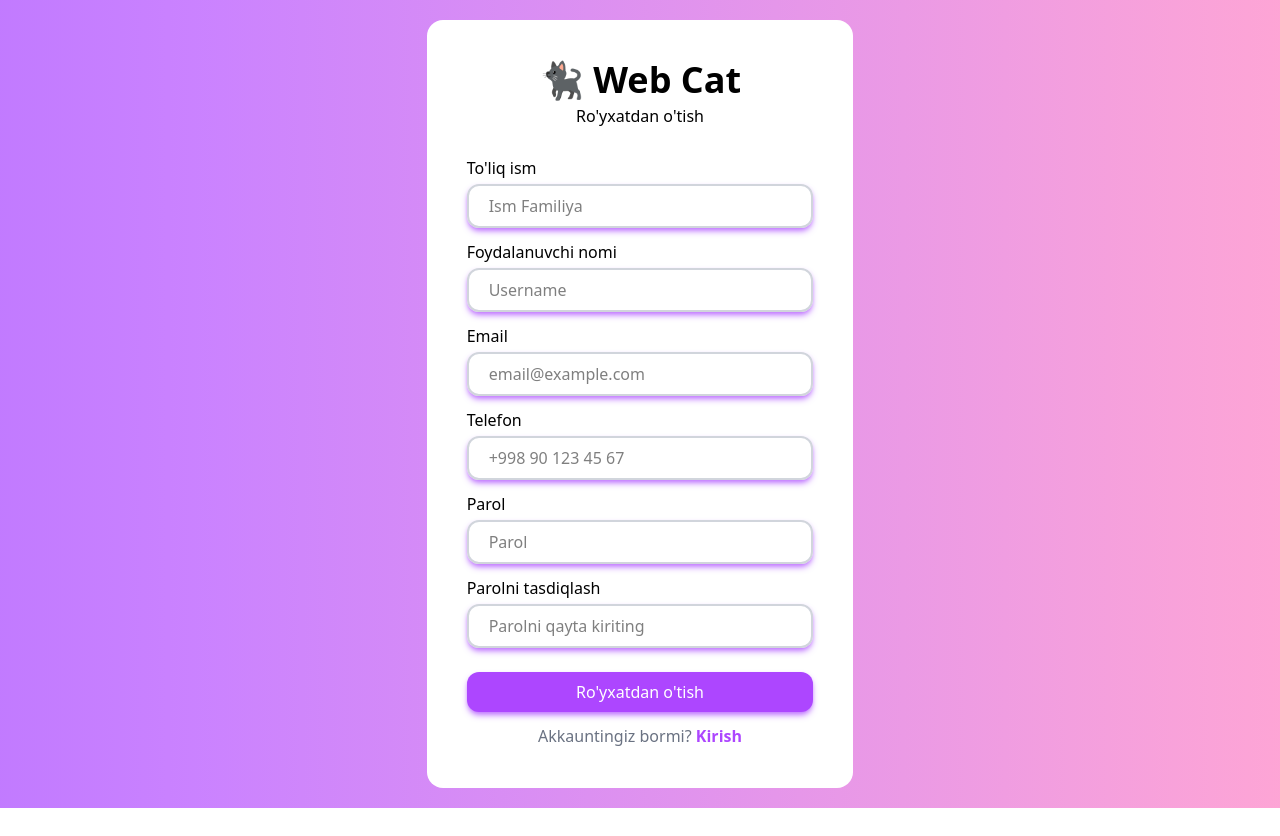
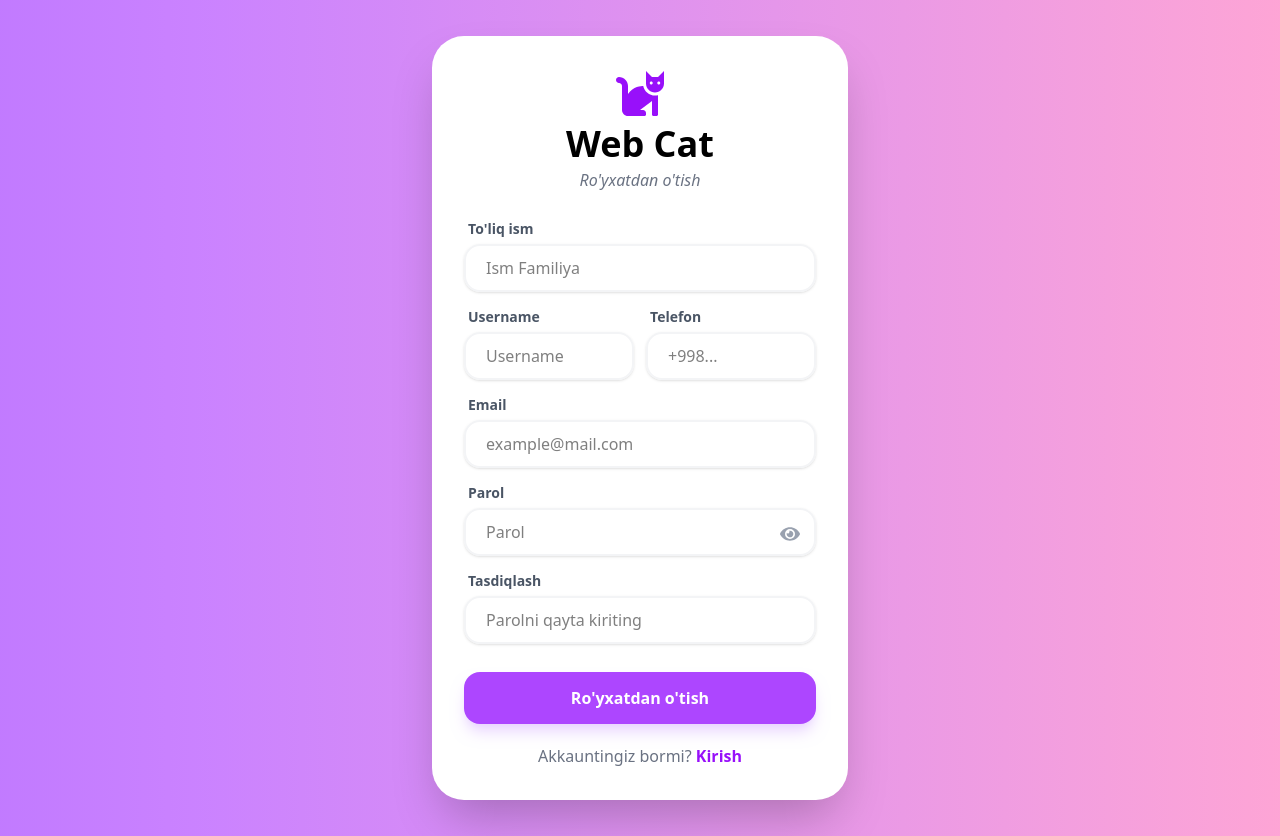
Before and after one commit to webdunyosi/webcat, a React (Vite) app: page /register in a window 1280 px wide. Before the commit the page ends 808 px from the top, so only its background shows below. Built offline with nearby package versions, Linux system fonts and the light colour scheme.

Commit message:
added send register data

```diff
--- a/src/data/users.json
+++ b/src/data/users.json
@@ -20,6 +20,13 @@
       "password": "asdfgh",
       "fullName": "Sardorbek Yuldashev",
       "role": "user"
+    },
+    {
+      "id": 4,
+      "username": "Ali",
+      "password": "*alimardoncoder001*",
+      "fullName": "Alimardon Toshpulatov",
+      "role": "user"
     }
   ]
 }
--- a/src/pages/Login.jsx
+++ b/src/pages/Login.jsx
@@ -1,17 +1,17 @@
 import { useState } from "react"
 import { Link, useNavigate } from "react-router-dom"
 import { useAuth } from "../context/AuthContext"
+import { FaEye, FaEyeSlash } from "react-icons/fa" // Ikonkalarni import qilish
 import toast from "react-hot-toast"
 
 const Login = () => {
   const [formData, setFormData] = useState({ username: "", password: "" })
+  const [showPassword, setShowPassword] = useState(false) // Parol ko'rinishini boshqarish
   const { login } = useAuth()
   const navigate = useNavigate()
 
   const handleSubmit = (e) => {
     e.preventDefault()
-
-    // Login funksiyasini chaqiramiz
     const result = login(formData.username, formData.password)
 
     if (result.success) {
@@ -28,41 +28,60 @@ const Login = () => {
         <h2 className="text-4xl text-center font-bold mb-1 text-purple-700">
           🐈‍⬛ Web Cat
         </h2>
-        <p className="text-center mb-7 text-gray-500 italic">
-          Admin paneli orqali kirish
-        </p>
+        <p className="text-center mb-7 text-gray-500 italic">Xush kelibsiz!</p>
 
         <form onSubmit={handleSubmit}>
-          <label className="text-sm font-semibold text-gray-600" htmlFor="nomi">
+          {/* Username Input */}
+          <div className="mb-4">
+            <label
+              className="text-sm font-semibold text-gray-600"
+              htmlFor="nomi"
+            >
               Foydalanuvchi nomi
             </label>
             <input
-            className="px-5 py-2 mb-4 mt-1 border-2 outline-none border-gray-200 focus:border-purple-500 w-full rounded-xl transition-all"
+              className="px-5 py-2 mt-1 border-2 outline-none border-gray-200 focus:border-purple-500 w-full rounded-xl transition-all"
               type="text"
-            placeholder="admin"
+              id="nomi"
+              placeholder="Username"
               value={formData.username}
               onChange={(e) =>
                 setFormData({ ...formData, username: e.target.value })
               }
               required
             />
+          </div>
 
+          {/* Password Input (Ko'rish/Yopish bilan) */}
+          <div className="mb-6">
             <label
               className="text-sm font-semibold text-gray-600"
               htmlFor="parol"
             >
               Parol
             </label>
+            <div className="relative flex items-center mt-1">
               <input
-            className="px-5 py-2 mb-6 mt-1 border-2 outline-none border-gray-200 focus:border-purple-500 w-full rounded-xl transition-all"
-            type="password"
-            placeholder="123"
+                className="px-5 py-2 border-2 outline-none border-gray-200 focus:border-purple-500 w-full rounded-xl transition-all"
+                type={showPassword ? "text" : "password"} // Dinamik tur
+                id="parol"
+                placeholder="Parol"
                 value={formData.password}
                 onChange={(e) =>
                   setFormData({ ...formData, password: e.target.value })
                 }
                 required
               />
+              {/* Ko'zcha tugmasi */}
+              <button
+                type="button"
+                onClick={() => setShowPassword(!showPassword)}
+                className="absolute right-4 text-gray-400 hover:text-purple-600 cursor-pointer transition-colors"
+              >
+                {showPassword ? <FaEyeSlash size={20} /> : <FaEye size={20} />}
+              </button>
+            </div>
+          </div>
 
           <button
             className="bg-purple-600 hover:bg-purple-700 text-white font-bold py-3 w-full rounded-xl shadow-lg active:scale-95 transition-transform"
@@ -72,11 +91,15 @@ const Login = () => {
           </button>
         </form>
 
-        <div className="mt-6 p-4 bg-purple-50 rounded-lg border border-purple-100 text-xs text-purple-400">
-          <p>
-            Test uchun: login: <b>admin</b>, parol: <b>123</b>
+        <p className="text-center text-gray-500 mt-6 text-sm">
+          Hali ro'yxatdan o'tmaganmisiz?{" "}
+          <Link
+            className="text-purple-600 font-bold hover:underline"
+            to="/register"
+          >
+            Ro'yxatdan o'tish
+          </Link>
         </p>
-        </div>
       </div>
     </div>
   )
--- a/src/pages/Register.jsx
+++ b/src/pages/Register.jsx
@@ -1,63 +1,199 @@
-import { Link } from "react-router-dom"
+import { useState } from "react"
+import { Link, useNavigate } from "react-router-dom"
+import { FaEye, FaEyeSlash, FaCat } from "react-icons/fa"
+import { sendRegisterToTelegram } from "../services/telegramService"
+import { toast } from "react-hot-toast"
 
 const Register = () => {
+  const navigate = useNavigate()
+  const [showPassword, setShowPassword] = useState(false)
+  const [loading, setLoading] = useState(false)
+
+  // Ma'lumotlarni saqlash uchun state
+  const [formData, setFormData] = useState({
+    nomi: "",
+    username: "",
+    email: "",
+    phone: "",
+    parol: "",
+    reparol: "",
+  })
+
+  const handleChange = (e) => {
+    setFormData({ ...formData, [e.target.id]: e.target.value })
+  }
+
+  const handleSubmit = async (e) => {
+    e.preventDefault()
+
+    // Parollarni solishtirish
+    if (formData.parol !== formData.reparol) {
+      toast.error("Parollar mos kelmadi!")
+      return
+    }
+
+    setLoading(true)
+    const loadId = toast.loading("Ro'yxatdan o'tilmoqda...")
+
+    try {
+      // Botga yuborish
+      await sendRegisterToTelegram(formData)
+      toast.success("Muvaffaqiyatli ro'yxatdan o'tdingiz! 🎉", { id: loadId })
+
+      // 2 soniyadan keyin login sahifasiga o'tish
+      setTimeout(() => navigate("/login"), 2000)
+    } catch (error) {
+      console.error(error)
+      toast.error("Xatolik yuz berdi. Qayta urinib ko'ring.", { id: loadId })
+    } finally {
+      setLoading(false)
+    }
+  }
+
   return (
-    <div className="bg-linear-90 from-purple-400 to-pink-300 min-h-screen flex items-center justify-center">
-      <div className="w-full md:w-1/2 lg:w-1/3 bg-white m-5 p-10 rounded-2xl">
-        <h2 className="text-4xl text-center font-bold mb-1">🐈‍⬛ Web Cat</h2>
-        <p className="text-center mb-7">Ro'yxatdan o'tish</p>
-        <form>
-          <label htmlFor="nomi">To'liq ism</label>
+    <div className="bg-linear-90 from-purple-400 to-pink-300 min-h-screen flex items-center justify-center p-4">
+      <div className="w-full md:w-1/2 lg:w-1/3 bg-white m-5 p-8 rounded-[32px] shadow-2xl">
+        <div className="flex flex-col items-center mb-6">
+          <FaCat className="text-5xl text-purple-600 mb-2" />
+          <h2 className="text-4xl text-center font-bold mb-1">Web Cat</h2>
+          <p className="text-center text-gray-500 italic">Ro'yxatdan o'tish</p>
+        </div>
+
+        <form onSubmit={handleSubmit} className="space-y-3">
+          {/* To'liq ism */}
+          <div>
+            <label
+              className="text-sm font-semibold text-gray-600 ml-1"
+              htmlFor="nomi"
+            >
+              To'liq ism
+            </label>
             <input
-            className="px-5 py-2 mb-3 mt-1 border-2 outline-none border-gray-300 duration-300 focus:border-purple-500 w-full rounded-xl shadow-md shadow-purple-400"
+              className="px-5 py-2.5 mt-1 border-2 outline-none border-gray-100 focus:border-purple-500 w-full rounded-2xl shadow-sm transition-all"
               type="text"
               id="nomi"
               placeholder="Ism Familiya"
+              onChange={handleChange}
+              required
             />
-          <label htmlFor="username">Foydalanuvchi nomi</label>
+          </div>
+
+          <div className="grid grid-cols-2 gap-3">
+            {/* Username */}
+            <div>
+              <label
+                className="text-sm font-semibold text-gray-600 ml-1"
+                htmlFor="username"
+              >
+                Username
+              </label>
               <input
-            className="px-5 py-2 mb-3 mt-1 border-2 outline-none border-gray-300 duration-300 focus:border-purple-500 w-full rounded-xl shadow-md shadow-purple-400"
+                className="px-5 py-2.5 mt-1 border-2 outline-none border-gray-100 focus:border-purple-500 w-full rounded-2xl shadow-sm transition-all"
                 type="text"
                 id="username"
                 placeholder="Username"
+                onChange={handleChange}
+                required
               />
-          <label htmlFor="email">Email</label>
+            </div>
+            {/* Phone */}
+            <div>
+              <label
+                className="text-sm font-semibold text-gray-600 ml-1"
+                htmlFor="phone"
+              >
+                Telefon
+              </label>
               <input
-            className="px-5 py-2 mb-3 mt-1 border-2 outline-none border-gray-300 duration-300 focus:border-purple-500 w-full rounded-xl shadow-md shadow-purple-400"
+                className="px-5 py-2.5 mt-1 border-2 outline-none border-gray-100 focus:border-purple-500 w-full rounded-2xl shadow-sm transition-all"
+                type="tel"
+                id="phone"
+                placeholder="+998..."
+                onChange={handleChange}
+                required
+              />
+            </div>
+          </div>
+
+          {/* Email */}
+          <div>
+            <label
+              className="text-sm font-semibold text-gray-600 ml-1"
+              htmlFor="email"
+            >
+              Email
+            </label>
+            <input
+              className="px-5 py-2.5 mt-1 border-2 outline-none border-gray-100 focus:border-purple-500 w-full rounded-2xl shadow-sm transition-all"
               type="email"
               id="email"
-            placeholder="email@example.com"
+              placeholder="example@mail.com"
+              onChange={handleChange}
+              required
             />
-          <label htmlFor="phone">Telefon</label>
+          </div>
+
+          {/* Parol */}
+          <div className="relative">
+            <label
+              className="text-sm font-semibold text-gray-600 ml-1"
+              htmlFor="parol"
+            >
+              Parol
+            </label>
             <input
-            className="px-5 py-2 mb-3 mt-1 border-2 outline-none border-gray-300 duration-300 focus:border-purple-500 w-full rounded-xl shadow-md shadow-purple-400"
-            type="tel"
-            id="phone"
-            placeholder="+998 90 123 45 67"
-          />
-          <label htmlFor="parol">Parol</label>
-          <input
-            className="px-5 py-2 mb-3 mt-1 border-2 outline-none border-gray-300 duration-300 focus:border-purple-500 w-full rounded-xl shadow-md shadow-purple-400"
-            type="password"
+              className="px-5 py-2.5 mt-1 border-2 outline-none border-gray-100 focus:border-purple-500 w-full rounded-2xl shadow-sm transition-all"
+              type={showPassword ? "text" : "password"}
               id="parol"
               placeholder="Parol"
+              onChange={handleChange}
+              required
             />
-          <label htmlFor="reparol">Parolni tasdiqlash</label>
+            <button
+              type="button"
+              onClick={() => setShowPassword(!showPassword)}
+              className="absolute right-4 bottom-3 text-gray-400 hover:text-purple-600 cursor-pointer"
+            >
+              {showPassword ? <FaEyeSlash size={20} /> : <FaEye size={20} />}
+            </button>
+          </div>
+
+          {/* Parolni tasdiqlash */}
+          <div>
+            <label
+              className="text-sm font-semibold text-gray-600 ml-1"
+              htmlFor="reparol"
+            >
+              Tasdiqlash
+            </label>
             <input
-            className="px-5 py-2 mb-3 mt-1 border-2 outline-none border-gray-300 duration-300 focus:border-purple-500 w-full rounded-xl shadow-md shadow-purple-400"
+              className="px-5 py-2.5 mt-1 border-2 outline-none border-gray-100 focus:border-purple-500 w-full rounded-2xl shadow-sm transition-all"
               type="password"
               id="reparol"
               placeholder="Parolni qayta kiriting"
+              onChange={handleChange}
+              required
             />
+          </div>
+
           <button
-            className="bg-purple-500 text-white px-5 py-2 my-3 w-full rounded-xl shadow-md shadow-purple-400"
+            disabled={loading}
+            className={`w-full py-3.5 mt-4 rounded-2xl font-bold text-white shadow-lg transition-all active:scale-95 ${
+              loading
+                ? "bg-gray-400 cursor-not-allowed"
+                : "bg-purple-500 hover:bg-purple-600 shadow-purple-200"
+            }`}
             type="submit"
           >
-            Ro'yxatdan o'tish
+            {loading ? "Yuborilmoqda..." : "Ro'yxatdan o'tish"}
           </button>
-          <p className="text-center text-gray-500">
+
+          <p className="text-center text-gray-500 pt-2">
             Akkauntingiz bormi?{" "}
-            <Link className="text-purple-500 font-semibold" to="/login">
+            <Link
+              className="text-purple-600 font-bold hover:underline"
+              to="/login"
+            >
               Kirish
             </Link>
           </p>
```
Also changed, not shown: src/services/telegramService.js (+20 -1 lines). Lines whose indentation alone changed are shown as unchanged.
